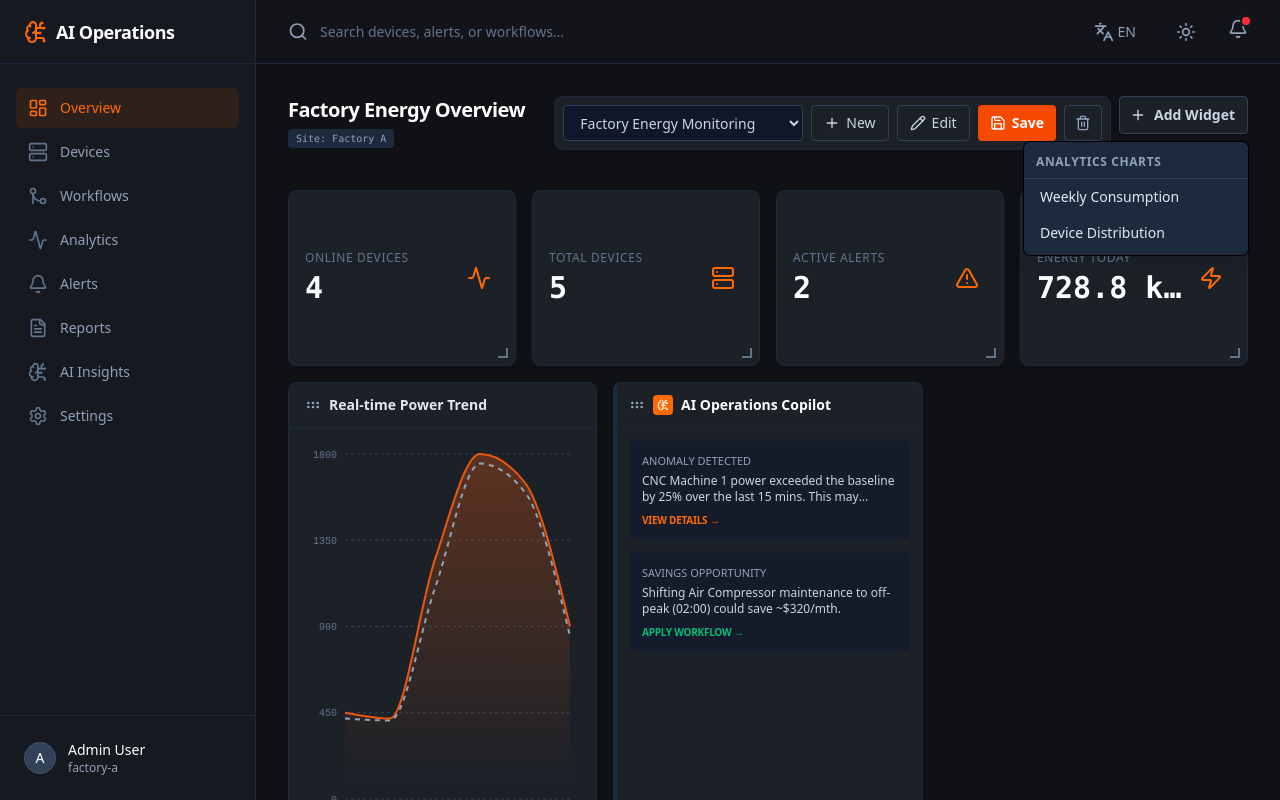
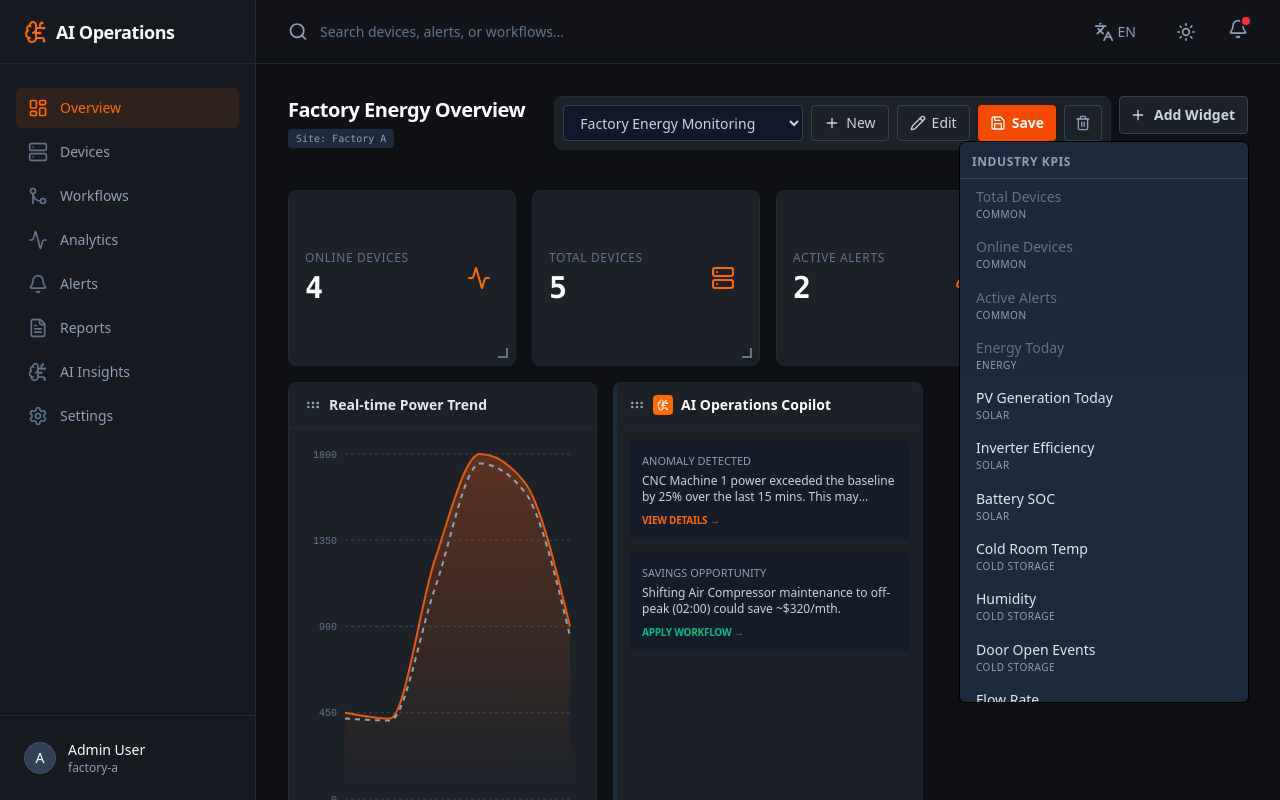
Before and after one commit to samlau0086/ai-iot-dashboard, a React (Vite) app: page / in a window 1280 px wide. Both pictures are taken after a click on the button "Add Widget". Built offline with nearby package versions, Linux system fonts and the light colour scheme.

Commit message:
已补上其他行业的 widget，不再只是 energy 指标

```diff
--- a/src/lib/store.ts
+++ b/src/lib/store.ts
@@ -17,13 +17,31 @@ export interface ChartConfig {
   id: string;
   title: string;
   type: 'bar' | 'pie' | 'line';
-  dataSource: 'energy' | 'devices' | 'alerts';
+  dataSource: 'energy' | 'devices' | 'alerts' | 'solar' | 'coldStorage' | 'waterPump' | 'airCompressor';
 }
+
+export type OverviewKpiKey =
+  | 'totalDevices'
+  | 'onlineDevices'
+  | 'energyToday'
+  | 'activeAlerts'
+  | 'solarGeneration'
+  | 'solarEfficiency'
+  | 'batterySoc'
+  | 'coldRoomTemp'
+  | 'coldRoomHumidity'
+  | 'doorOpenEvents'
+  | 'pumpFlowRate'
+  | 'waterPressure'
+  | 'pumpRuntime'
+  | 'compressorPressure'
+  | 'compressorRuntime'
+  | 'airLeakageRate';
 
 export interface OverviewWidget {
   id: string;
   type: 'kpi' | 'kpis' | 'trend' | 'ai' | 'chart';
-  kpiKey?: 'totalDevices' | 'onlineDevices' | 'energyToday' | 'activeAlerts';
+  kpiKey?: OverviewKpiKey;
   chartId?: string;
 }
 
@@ -55,6 +73,21 @@ const DEFAULT_OVERVIEW_WIDGETS: OverviewWidget[] = [
 
 const cloneLayout = (layout: any[]) => layout.map((item) => ({ ...item }));
 const cloneWidgets = (widgets: OverviewWidget[]) => widgets.map((widget) => ({ ...widget }));
+const DEFAULT_CHARTS: ChartConfig[] = [
+  { id: '1', title: 'Weekly Consumption', type: 'bar', dataSource: 'energy' },
+  { id: '2', title: 'Device Distribution', type: 'pie', dataSource: 'devices' },
+  { id: 'solar-production', title: 'PV Production Curve', type: 'line', dataSource: 'solar' },
+  { id: 'cold-temperature', title: 'Cold Room Temperature', type: 'line', dataSource: 'coldStorage' },
+  { id: 'pump-pressure', title: 'Pump Pressure Trend', type: 'line', dataSource: 'waterPump' },
+  { id: 'compressor-pressure', title: 'Compressor Pressure Trend', type: 'line', dataSource: 'airCompressor' }
+];
+const mergeDefaultCharts = (charts: ChartConfig[] = []) => {
+  const existingIds = new Set(charts.map((chart) => chart.id));
+  return [
+    ...charts,
+    ...DEFAULT_CHARTS.filter((chart) => !existingIds.has(chart.id)),
+  ];
+};
 
 const DASHBOARD_TEMPLATES: DashboardTemplate[] = [
   {
@@ -67,24 +100,24 @@ const DASHBOARD_TEMPLATES: DashboardTemplate[] = [
   {
     id: 'solar-monitoring',
     name: 'Solar Monitoring',
-    description: 'Prioritizes daily energy, online equipment, production trends, and asset distribution.',
+    description: 'Tracks PV generation, inverter availability, battery state, efficiency, and production trends.',
     layout: [
-      { i: 'kpi-energy-today', x: 0, y: 0, w: 3, h: 2, minW: 2, minH: 2 },
-      { i: 'kpi-online-devices', x: 3, y: 0, w: 3, h: 2, minW: 2, minH: 2 },
-      { i: 'kpi-total-devices', x: 6, y: 0, w: 3, h: 2, minW: 2, minH: 2 },
-      { i: 'kpi-active-alerts', x: 9, y: 0, w: 3, h: 2, minW: 2, minH: 2 },
+      { i: 'kpi-solar-generation', x: 0, y: 0, w: 3, h: 2, minW: 2, minH: 2 },
+      { i: 'kpi-solar-efficiency', x: 3, y: 0, w: 3, h: 2, minW: 2, minH: 2 },
+      { i: 'kpi-battery-soc', x: 6, y: 0, w: 3, h: 2, minW: 2, minH: 2 },
+      { i: 'kpi-online-devices', x: 9, y: 0, w: 3, h: 2, minW: 2, minH: 2 },
       { i: 'trend', x: 0, y: 2, w: 6, h: 5, minW: 4, minH: 3 },
-      { i: 'chart_1', x: 6, y: 2, w: 6, h: 5, minW: 3, minH: 3 },
+      { i: 'chart_solar_production', x: 6, y: 2, w: 6, h: 5, minW: 3, minH: 3 },
       { i: 'ai', x: 0, y: 7, w: 4, h: 4, minW: 3, minH: 3 },
       { i: 'chart_2', x: 4, y: 7, w: 4, h: 4, minW: 3, minH: 3 },
     ],
     widgets: [
-      { id: 'kpi-energy-today', type: 'kpi', kpiKey: 'energyToday' },
+      { id: 'kpi-solar-generation', type: 'kpi', kpiKey: 'solarGeneration' },
+      { id: 'kpi-solar-efficiency', type: 'kpi', kpiKey: 'solarEfficiency' },
+      { id: 'kpi-battery-soc', type: 'kpi', kpiKey: 'batterySoc' },
       { id: 'kpi-online-devices', type: 'kpi', kpiKey: 'onlineDevices' },
-      { id: 'kpi-total-devices', type: 'kpi', kpiKey: 'totalDevices' },
-      { id: 'kpi-active-alerts', type: 'kpi', kpiKey: 'activeAlerts' },
       { id: 'trend', type: 'trend' },
-      { id: 'chart_1', type: 'chart', chartId: '1' },
+      { id: 'chart_solar_production', type: 'chart', chartId: 'solar-production' },
       { id: 'ai', type: 'ai' },
       { id: 'chart_2', type: 'chart', chartId: '2' },
     ],
@@ -92,70 +125,70 @@ const DASHBOARD_TEMPLATES: DashboardTemplate[] = [
   {
     id: 'cold-storage',
     name: 'Cold Storage Monitoring',
-    description: 'Focuses on active alerts, device availability, anomaly analysis, and trend review.',
+    description: 'Tracks cold room temperature, humidity, door events, alerts, and anomaly analysis.',
     layout: [
-      { i: 'kpi-active-alerts', x: 0, y: 0, w: 3, h: 2, minW: 2, minH: 2 },
-      { i: 'kpi-online-devices', x: 3, y: 0, w: 3, h: 2, minW: 2, minH: 2 },
-      { i: 'kpi-total-devices', x: 6, y: 0, w: 3, h: 2, minW: 2, minH: 2 },
-      { i: 'kpi-energy-today', x: 9, y: 0, w: 3, h: 2, minW: 2, minH: 2 },
+      { i: 'kpi-cold-room-temp', x: 0, y: 0, w: 3, h: 2, minW: 2, minH: 2 },
+      { i: 'kpi-cold-room-humidity', x: 3, y: 0, w: 3, h: 2, minW: 2, minH: 2 },
+      { i: 'kpi-door-open-events', x: 6, y: 0, w: 3, h: 2, minW: 2, minH: 2 },
+      { i: 'kpi-active-alerts', x: 9, y: 0, w: 3, h: 2, minW: 2, minH: 2 },
       { i: 'ai', x: 0, y: 2, w: 4, h: 5, minW: 3, minH: 3 },
       { i: 'trend', x: 4, y: 2, w: 4, h: 5, minW: 4, minH: 3 },
-      { i: 'chart_1', x: 8, y: 2, w: 4, h: 5, minW: 3, minH: 3 },
+      { i: 'chart_cold_temperature', x: 8, y: 2, w: 4, h: 5, minW: 3, minH: 3 },
     ],
     widgets: [
+      { id: 'kpi-cold-room-temp', type: 'kpi', kpiKey: 'coldRoomTemp' },
+      { id: 'kpi-cold-room-humidity', type: 'kpi', kpiKey: 'coldRoomHumidity' },
+      { id: 'kpi-door-open-events', type: 'kpi', kpiKey: 'doorOpenEvents' },
       { id: 'kpi-active-alerts', type: 'kpi', kpiKey: 'activeAlerts' },
-      { id: 'kpi-online-devices', type: 'kpi', kpiKey: 'onlineDevices' },
-      { id: 'kpi-total-devices', type: 'kpi', kpiKey: 'totalDevices' },
-      { id: 'kpi-energy-today', type: 'kpi', kpiKey: 'energyToday' },
       { id: 'ai', type: 'ai' },
       { id: 'trend', type: 'trend' },
-      { id: 'chart_1', type: 'chart', chartId: '1' },
+      { id: 'chart_cold_temperature', type: 'chart', chartId: 'cold-temperature' },
     ],
   },
   {
     id: 'water-pump',
     name: 'Water Pump Monitoring',
-    description: 'Balances device health, alerts, runtime trends, and workflow guidance.',
+    description: 'Tracks pump flow, water pressure, runtime, alerts, and system guidance.',
     layout: [
-      { i: 'kpi-online-devices', x: 0, y: 0, w: 3, h: 2, minW: 2, minH: 2 },
-      { i: 'kpi-active-alerts', x: 3, y: 0, w: 3, h: 2, minW: 2, minH: 2 },
-      { i: 'kpi-energy-today', x: 6, y: 0, w: 3, h: 2, minW: 2, minH: 2 },
-      { i: 'kpi-total-devices', x: 9, y: 0, w: 3, h: 2, minW: 2, minH: 2 },
+      { i: 'kpi-pump-flow-rate', x: 0, y: 0, w: 3, h: 2, minW: 2, minH: 2 },
+      { i: 'kpi-water-pressure', x: 3, y: 0, w: 3, h: 2, minW: 2, minH: 2 },
+      { i: 'kpi-pump-runtime', x: 6, y: 0, w: 3, h: 2, minW: 2, minH: 2 },
+      { i: 'kpi-active-alerts', x: 9, y: 0, w: 3, h: 2, minW: 2, minH: 2 },
       { i: 'trend', x: 0, y: 2, w: 5, h: 5, minW: 4, minH: 3 },
-      { i: 'chart_2', x: 5, y: 2, w: 3, h: 5, minW: 3, minH: 3 },
+      { i: 'chart_pump_pressure', x: 5, y: 2, w: 3, h: 5, minW: 3, minH: 3 },
       { i: 'ai', x: 8, y: 2, w: 4, h: 5, minW: 3, minH: 3 },
     ],
     widgets: [
-      { id: 'kpi-online-devices', type: 'kpi', kpiKey: 'onlineDevices' },
+      { id: 'kpi-pump-flow-rate', type: 'kpi', kpiKey: 'pumpFlowRate' },
+      { id: 'kpi-water-pressure', type: 'kpi', kpiKey: 'waterPressure' },
+      { id: 'kpi-pump-runtime', type: 'kpi', kpiKey: 'pumpRuntime' },
       { id: 'kpi-active-alerts', type: 'kpi', kpiKey: 'activeAlerts' },
-      { id: 'kpi-energy-today', type: 'kpi', kpiKey: 'energyToday' },
-      { id: 'kpi-total-devices', type: 'kpi', kpiKey: 'totalDevices' },
       { id: 'trend', type: 'trend' },
-      { id: 'chart_2', type: 'chart', chartId: '2' },
+      { id: 'chart_pump_pressure', type: 'chart', chartId: 'pump-pressure' },
       { id: 'ai', type: 'ai' },
     ],
   },
   {
     id: 'air-compressor',
     name: 'Air Compressor Monitoring',
-    description: 'Highlights energy usage, savings opportunities, alerts, and operating trends.',
+    description: 'Tracks compressor pressure, runtime, air leakage, energy usage, and savings opportunities.',
     layout: [
-      { i: 'kpi-energy-today', x: 0, y: 0, w: 3, h: 2, minW: 2, minH: 2 },
-      { i: 'kpi-active-alerts', x: 3, y: 0, w: 3, h: 2, minW: 2, minH: 2 },
-      { i: 'kpi-online-devices', x: 6, y: 0, w: 3, h: 2, minW: 2, minH: 2 },
-      { i: 'kpi-total-devices', x: 9, y: 0, w: 3, h: 2, minW: 2, minH: 2 },
+      { i: 'kpi-compressor-pressure', x: 0, y: 0, w: 3, h: 2, minW: 2, minH: 2 },
+      { i: 'kpi-compressor-runtime', x: 3, y: 0, w: 3, h: 2, minW: 2, minH: 2 },
+      { i: 'kpi-air-leakage-rate', x: 6, y: 0, w: 3, h: 2, minW: 2, minH: 2 },
+      { i: 'kpi-energy-today', x: 9, y: 0, w: 3, h: 2, minW: 2, minH: 2 },
       { i: 'trend', x: 0, y: 2, w: 6, h: 5, minW: 4, minH: 3 },
       { i: 'ai', x: 6, y: 2, w: 4, h: 5, minW: 3, minH: 3 },
-      { i: 'chart_1', x: 0, y: 7, w: 4, h: 4, minW: 3, minH: 3 },
+      { i: 'chart_compressor_pressure', x: 0, y: 7, w: 4, h: 4, minW: 3, minH: 3 },
     ],
     widgets: [
+      { id: 'kpi-compressor-pressure', type: 'kpi', kpiKey: 'compressorPressure' },
+      { id: 'kpi-compressor-runtime', type: 'kpi', kpiKey: 'compressorRuntime' },
+      { id: 'kpi-air-leakage-rate', type: 'kpi', kpiKey: 'airLeakageRate' },
       { id: 'kpi-energy-today', type: 'kpi', kpiKey: 'energyToday' },
-      { id: 'kpi-active-alerts', type: 'kpi', kpiKey: 'activeAlerts' },
-      { id: 'kpi-online-devices', type: 'kpi', kpiKey: 'onlineDevices' },
-      { id: 'kpi-total-devices', type: 'kpi', kpiKey: 'totalDevices' },
       { id: 'trend', type: 'trend' },
       { id: 'ai', type: 'ai' },
-      { id: 'chart_1', type: 'chart', chartId: '1' },
+      { id: 'chart_compressor_pressure', type: 'chart', chartId: 'compressor-pressure' },
     ],
   },
 ];
@@ -264,10 +297,7 @@ export const useAppStore = create<AppState>()(
         users: state.users.map(u => u.id === state.currentUser.id ? { ...u, ...user } : u)
       })),
 
-      charts: [
-        { id: '1', title: 'Weekly Consumption', type: 'bar', dataSource: 'energy' },
-        { id: '2', title: 'Device Distribution', type: 'pie', dataSource: 'devices' }
-      ],
+      charts: DEFAULT_CHARTS,
       addChart: (chart) => set((state) => ({ charts: [...state.charts, chart] })),
       removeChart: (id) => set((state) => ({ charts: state.charts.filter(c => c.id !== id) })),
 
@@ -379,6 +409,31 @@ export const useAppStore = create<AppState>()(
     }),
     {
       name: 'app-storage',
+      version: 3,
+      migrate: (persistedState: any, version) => {
+        if (version >= 3 || !persistedState) return persistedState;
+
+        const builtInTemplateIds = new Set(DASHBOARD_TEMPLATES.map((template) => template.id));
+        const customTemplates = (persistedState.dashboardTemplates || []).filter((template: DashboardTemplate) => !builtInTemplateIds.has(template.id));
+        const upgradedTemplates = [
+          ...DASHBOARD_TEMPLATES.map((template) => ({
+            ...template,
+            layout: cloneLayout(template.layout),
+            widgets: cloneWidgets(template.widgets),
+          })),
+          ...customTemplates,
+        ];
+        const activeTemplate = upgradedTemplates.find((template) => template.id === persistedState.activeDashboardTemplateId) || upgradedTemplates[0];
+
+        return {
+          ...persistedState,
+          charts: mergeDefaultCharts(persistedState.charts),
+          dashboardTemplates: upgradedTemplates,
+          activeDashboardTemplateId: activeTemplate.id,
+          overviewLayout: cloneLayout(activeTemplate.layout),
+          overviewWidgets: cloneWidgets(activeTemplate.widgets),
+        };
+      },
     }
   )
 );
--- a/src/views/Analytics.tsx
+++ b/src/views/Analytics.tsx
@@ -79,6 +79,10 @@ export function Analytics() {
                         <option value="energy">Energy Metrics</option>
                         <option value="devices">Device Health</option>
                         <option value="alerts">Alert Frequency</option>
+                        <option value="solar">Solar Production</option>
+                        <option value="coldStorage">Cold Storage Temperature</option>
+                        <option value="waterPump">Water Pump Pressure</option>
+                        <option value="airCompressor">Air Compressor Pressure</option>
                       </select>
                     </div>
                     <div>
--- a/src/views/Overview.tsx
+++ b/src/views/Overview.tsx
@@ -1,9 +1,9 @@
 import React, { useEffect, useMemo, useState } from 'react';
-import { Activity, Server, Zap, AlertTriangle, BrainCircuit, Plus, GripHorizontal, Save, Pencil, Trash2, X } from 'lucide-react';
+import { Activity, Server, Zap, AlertTriangle, BrainCircuit, Plus, GripHorizontal, Save, Pencil, Trash2, X, Sun, BatteryCharging, Thermometer, Droplets, DoorOpen, Gauge, Waves, Timer, Wind } from 'lucide-react';
 import { AreaChart, Area, XAxis, YAxis, CartesianGrid, Tooltip, ResponsiveContainer } from 'recharts';
 import { mockEnergyTrends, mockDevices, mockAlerts } from '../lib/mockData';
 import { useAppStore } from '../lib/store';
-import type { DashboardTemplate } from '../lib/store';
+import type { DashboardTemplate, OverviewKpiKey } from '../lib/store';
 import { translations } from '../lib/i18n';
 import { Responsive, WidthProvider } from 'react-grid-layout/legacy';
 import { ChartRenderer } from '../components/ChartRenderer';
@@ -20,13 +20,30 @@ type SnapGuide = {
   y?: number;
 };
 
-type KpiKey = 'totalDevices' | 'onlineDevices' | 'energyToday' | 'activeAlerts';
-
-const KPI_WIDGETS: { id: string; key: KpiKey; x: number }[] = [
+const KPI_WIDGETS: { id: string; key: OverviewKpiKey; x: number }[] = [
   { id: 'kpi-total-devices', key: 'totalDevices', x: 0 },
   { id: 'kpi-online-devices', key: 'onlineDevices', x: 3 },
   { id: 'kpi-energy-today', key: 'energyToday', x: 6 },
   { id: 'kpi-active-alerts', key: 'activeAlerts', x: 9 },
+];
+
+const AVAILABLE_KPI_WIDGETS: { id: string; key: OverviewKpiKey; category: string }[] = [
+  { id: 'kpi-total-devices', key: 'totalDevices', category: 'Common' },
+  { id: 'kpi-online-devices', key: 'onlineDevices', category: 'Common' },
+  { id: 'kpi-active-alerts', key: 'activeAlerts', category: 'Common' },
+  { id: 'kpi-energy-today', key: 'energyToday', category: 'Energy' },
+  { id: 'kpi-solar-generation', key: 'solarGeneration', category: 'Solar' },
+  { id: 'kpi-solar-efficiency', key: 'solarEfficiency', category: 'Solar' },
+  { id: 'kpi-battery-soc', key: 'batterySoc', category: 'Solar' },
+  { id: 'kpi-cold-room-temp', key: 'coldRoomTemp', category: 'Cold Storage' },
+  { id: 'kpi-cold-room-humidity', key: 'coldRoomHumidity', category: 'Cold Storage' },
+  { id: 'kpi-door-open-events', key: 'doorOpenEvents', category: 'Cold Storage' },
+  { id: 'kpi-pump-flow-rate', key: 'pumpFlowRate', category: 'Water Pump' },
+  { id: 'kpi-water-pressure', key: 'waterPressure', category: 'Water Pump' },
+  { id: 'kpi-pump-runtime', key: 'pumpRuntime', category: 'Water Pump' },
+  { id: 'kpi-compressor-pressure', key: 'compressorPressure', category: 'Air Compressor' },
+  { id: 'kpi-compressor-runtime', key: 'compressorRuntime', category: 'Air Compressor' },
+  { id: 'kpi-air-leakage-rate', key: 'airLeakageRate', category: 'Air Compressor' },
 ];
 
 const clamp = (value: number, min: number, max: number) => Math.max(min, Math.min(value, max));
@@ -113,11 +130,23 @@ export function Overview() {
     }, {});
   }, [overviewLayout]);
 
-  const stats: Record<KpiKey, { name: string; value: string; icon: any }> = {
+  const stats: Record<OverviewKpiKey, { name: string; value: string; icon: any }> = {
     totalDevices: { name: t.overview.totalDevices, value: mockDevices.length.toString(), icon: Server },
     onlineDevices: { name: t.overview.onlineDevices, value: mockDevices.filter(d => d.status === 'online').length.toString(), icon: Activity },
     energyToday: { name: t.overview.energyToday, value: '728.8 kWh', icon: Zap },
     activeAlerts: { name: t.overview.activeAlerts, value: mockAlerts.filter(a => a.status === 'active').length.toString(), icon: AlertTriangle },
+    solarGeneration: { name: 'PV Generation Today', value: '1.84 MWh', icon: Sun },
+    solarEfficiency: { name: 'Inverter Efficiency', value: '96.8%', icon: Activity },
+    batterySoc: { name: 'Battery SOC', value: '78%', icon: BatteryCharging },
+    coldRoomTemp: { name: 'Cold Room Temp', value: '-18.4 deg C', icon: Thermometer },
+    coldRoomHumidity: { name: 'Humidity', value: '62%', icon: Droplets },
+    doorOpenEvents: { name: 'Door Open Events', value: '7', icon: DoorOpen },
+    pumpFlowRate: { name: 'Flow Rate', value: '128 m3/h', icon: Waves },
+    waterPressure: { name: 'Water Pressure', value: '4.6 bar', icon: Gauge },
+    pumpRuntime: { name: 'Pump Runtime', value: '18.2 h', icon: Timer },
+    compressorPressure: { name: 'Air Pressure', value: '7.8 bar', icon: Gauge },
+    compressorRuntime: { name: 'Compressor Runtime', value: '14.6 h', icon: Timer },
+    airLeakageRate: { name: 'Leakage Rate', value: '3.2%', icon: Wind },
   };
 
   useEffect(() => {
@@ -294,7 +323,17 @@ export function Overview() {
     setShowAddMenu(false);
   };
 
-  const renderKPI = (kpiKey?: KpiKey) => {
+  const handleAddKPI = (kpi: { id: string; key: OverviewKpiKey }) => {
+    if (overviewWidgets.some((widget) => widget.id === kpi.id)) return;
+
+    addOverviewWidget(
+      { id: kpi.id, type: 'kpi', kpiKey: kpi.key },
+      { i: kpi.id, x: 0, y: Infinity, w: 3, h: 2, minW: 2, minH: 2 }
+    );
+    setShowAddMenu(false);
+  };
+
+  const renderKPI = (kpiKey?: OverviewKpiKey) => {
     if (!kpiKey) return null;
 
     const stat = stats[kpiKey];
@@ -478,9 +517,31 @@ export function Overview() {
           </button>
 
           {showAddMenu && (
-            <div className="absolute right-0 mt-2 w-56 rounded-md bg-white dark:bg-slate-800 shadow-lg ring-1 ring-black ring-opacity-5 focus:outline-none z-50">
+            <div className="absolute right-0 mt-2 max-h-[70vh] w-72 overflow-y-auto rounded-md bg-white dark:bg-slate-800 shadow-lg ring-1 ring-black ring-opacity-5 focus:outline-none z-50">
               <div className="py-1">
-                <div className="px-3 py-2 text-xs font-semibold text-slate-500 dark:text-slate-400 uppercase tracking-wider border-b border-slate-100 dark:border-slate-700">Analytics Charts</div>
+                <div className="px-3 py-2 text-xs font-semibold text-slate-500 dark:text-slate-400 uppercase tracking-wider border-b border-slate-100 dark:border-slate-700">Industry KPIs</div>
+                {AVAILABLE_KPI_WIDGETS.map(kpi => {
+                  const stat = stats[kpi.key];
+                  const isAdded = overviewWidgets.some(widget => widget.id === kpi.id);
+                  return (
+                    <button
+                      key={kpi.id}
+                      onClick={() => handleAddKPI(kpi)}
+                      disabled={isAdded}
+                      className={cn(
+                        "w-full text-left px-4 py-2 text-sm transition-colors",
+                        isAdded
+                          ? "text-slate-400 dark:text-slate-500 cursor-not-allowed bg-slate-50 dark:bg-slate-800/50"
+                          : "text-slate-700 dark:text-slate-200 hover:bg-slate-100 dark:hover:bg-slate-700"
+                      )}
+                    >
+                      <span className="block truncate">{stat.name}</span>
+                      <span className="block text-[10px] uppercase tracking-wider text-slate-400">{kpi.category}</span>
+                    </button>
+                  );
+                })}
+
+                <div className="px-3 py-2 text-xs font-semibold text-slate-500 dark:text-slate-400 uppercase tracking-wider border-y border-slate-100 dark:border-slate-700">Analytics Charts</div>
                 {charts.length === 0 && (
                   <div className="px-4 py-3 text-xs text-slate-500">No charts available. Go to Analytics to create some.</div>
                 )}
```
Also changed, not shown: src/components/ChartRenderer.tsx (+28 -0 lines).
